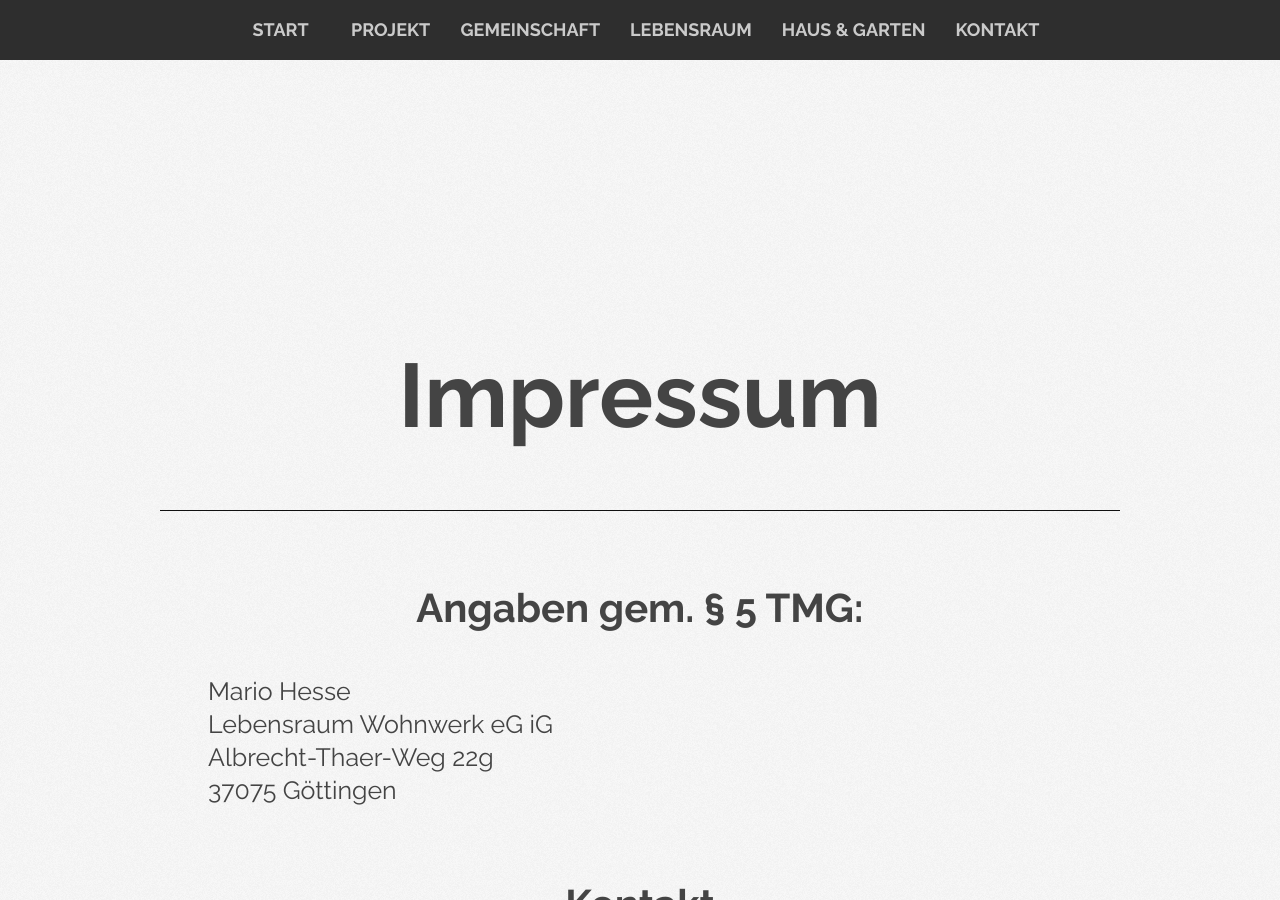
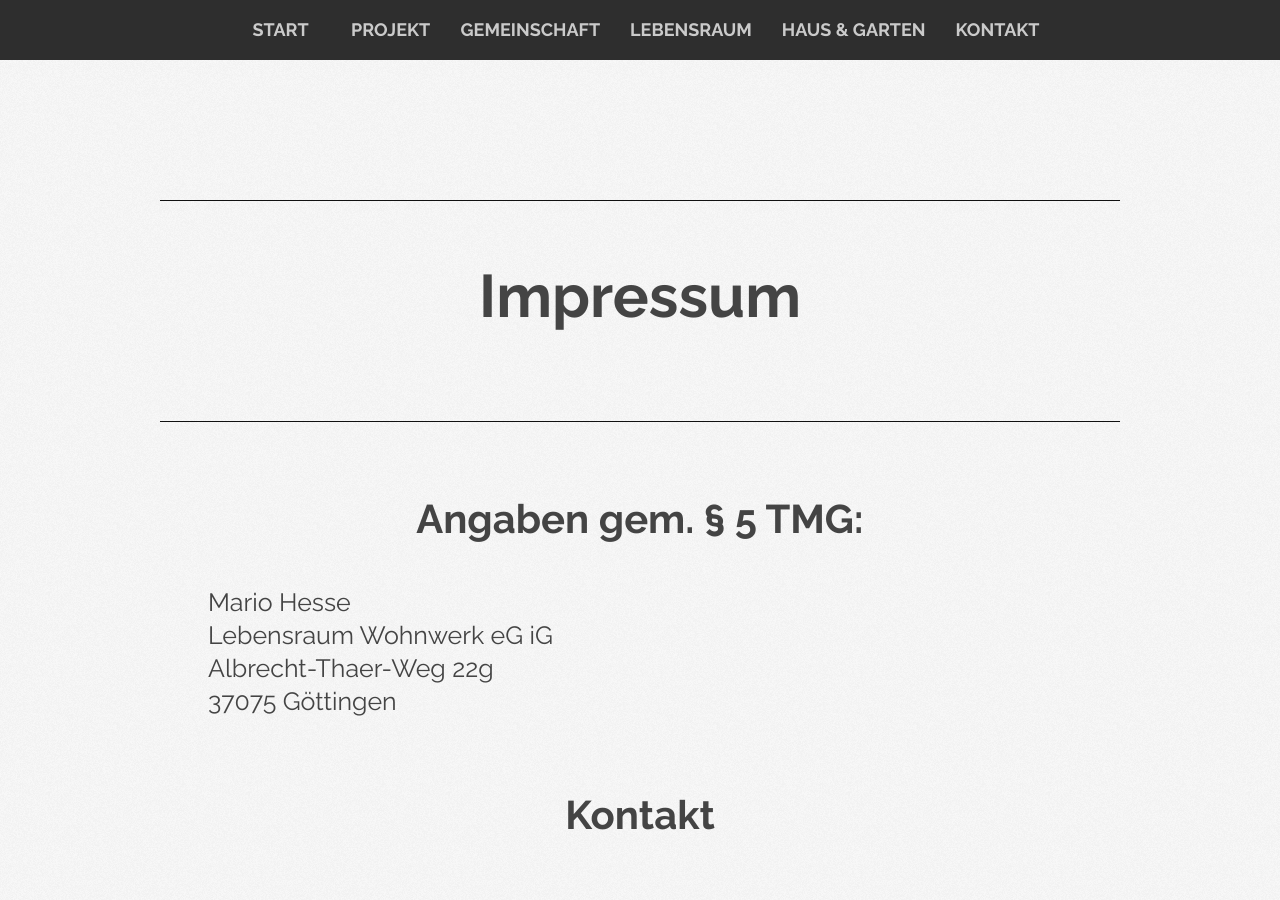
Before and after one commit to HansAchterbahn/wohnwerk, a Jekyll site: the page built from impressum.html, in a window 1280 px wide and 900 px high. Built offline with Jekyll 4.4.1, drawn with Linux system fonts in a browser that asks for light colours; nearby versions of some CDN libraries.

Commit message:
Impressums Überschriften angepasst

```diff
--- a/impressum.html
+++ b/impressum.html
@@ -8,7 +8,9 @@ color: gray  #text color
 <div class="section bg-white">
   <div class="container">
 
-    <h1>Impressum</h1>
+    <hr />
+
+    <h2>Impressum</h2>
 
     <hr />
 
@@ -37,6 +39,8 @@ color: gray  #text color
 
     <h2>Haftungsausschluss</h2>
 
+    <hr />
+
     <h3>Haftung für Inhalte</h3>
 
     <p>
@@ -63,7 +67,9 @@ color: gray  #text color
 
     <hr />
 
-    <h3>Urheberrecht</h3>
+    <h2>Urheberrecht</h2>
+
+    <hr />
 
     <p>
     Die auf unserer Webseite veröffentlichen Inhalte und Werke unterliegen dem deutschen Urheberrecht <a href="http://www.gesetze-im-internet.de/bundesrecht/urhg/gesamt.pdf">http://www.gesetze-im-internet.de/bundesrecht/urhg/gesamt.pdf</a> . Die Vervielfältigung, Bearbeitung, Verbreitung und jede Art der Verwertung des geistigen Eigentums in ideeller und materieller Sicht des Urhebers außerhalb der Grenzen des Urheberrechtes bedürfen der vorherigen schriftlichen Zustimmung des jeweiligen Urhebers i.S.d. Urhebergesetzes <a href="http://www.gesetze-im-internet.de/bundesrecht/urhg/gesamt.pdf">http://www.gesetze-im-internet.de/bundesrecht/urhg/gesamt.pdf</a>. Downloads und Kopien dieser Seite sind nur für den privaten und nicht kommerziellen Gebrauch erlaubt. Sind die Inhalte auf unserer Webseite nicht von uns erstellt wurden, sind die Urheberrechte Dritter zu beachten. Die Inhalte Dritter werden als solche kenntlich gemacht. Sollten Sie trotzdem auf eine Urheberrechtsverletzung aufmerksam werden, bitten wir um einen entsprechenden Hinweis. Bei Bekanntwerden von Rechtsverletzungen werden wir derartige Inhalte unverzüglich entfernen.
```
